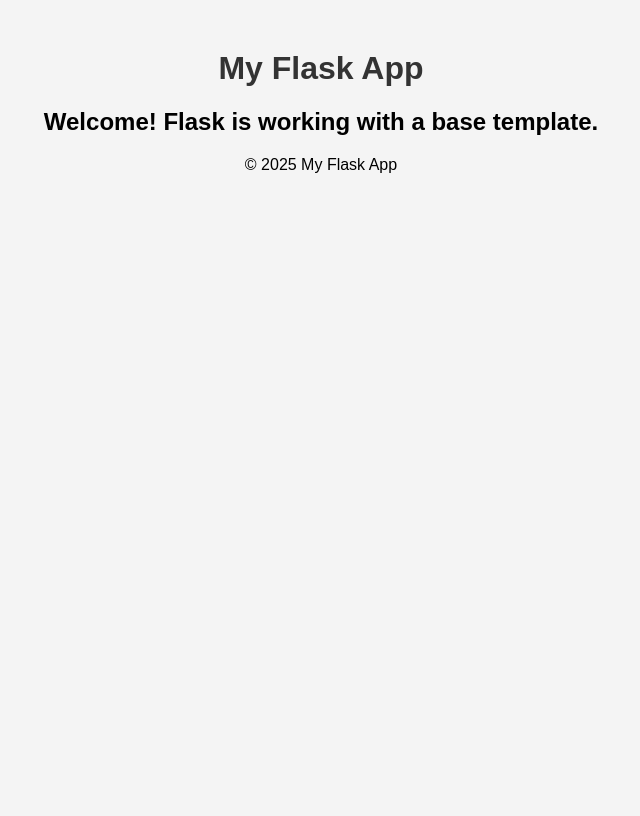
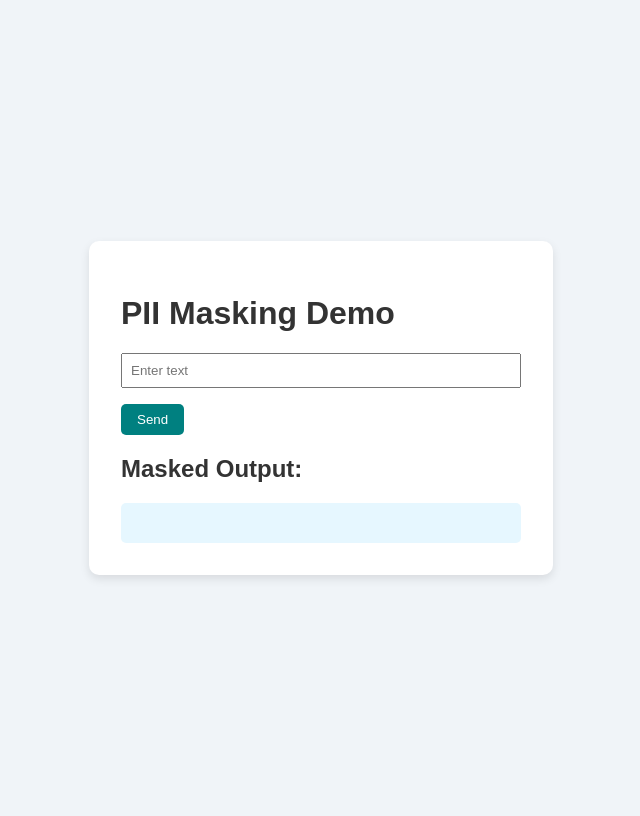
Before and after one commit to divs-jain/IS, a Flask app: page / in a window 1280 px wide. Shown: the whole page, without its empty margins (319-959 px from the left). Before the commit the page ends 173 px from the top, so only its background shows below. Run offline with Flask 3, Linux system fonts and the light colour scheme.

Commit message:
flask NLP setup

```diff
--- a/app.py
+++ b/app.py
@@ -1,15 +1,19 @@
-from flask import Flask, render_template
-from dotenv import load_dotenv
-import os
-load_dotenv()
+from flask import Flask, render_template, request, jsonify
+from pii_module.pipeline import process_text
 
 app = Flask(__name__)
-
-app.config['SECRET_KEY'] = os.getenv("SECRET_KEY")
 
 @app.route("/")
 def home():
     return render_template("index.html")
 
+@app.route("/process", methods=["POST"])
+def process():
+    data = request.get_json()
+    text = data.get("text", "")
+    prompt_type = data.get("prompt_type", "reasoning")
+    result = process_text(text, prompt_type=prompt_type)
+    return jsonify(result)
+
 if __name__ == "__main__":
     app.run(debug=True)
--- /dev/null
+++ b/static/app.js
@@ -0,0 +1,28 @@
+const form = document.getElementById("textForm");
+const input = document.getElementById("textInput");
+const output = document.getElementById("maskedOutput");
+
+form.addEventListener("submit", async (e) => {
+    e.preventDefault();
+    const text = input.value;
+
+    try {
+        const response = await fetch("/process", {
+            method: "POST",
+            headers: {
+                "Content-Type": "application/json",
+            },
+            body: JSON.stringify({ text: text, prompt_type: "full_anonymization" }),
+        });
+
+        if (!response.ok) {
+            throw new Error("Network response was not ok");
+        }
+
+        const data = await response.json();
+        output.textContent = data.masked_text;
+    } catch (err) {
+        console.error("Error:", err);
+        output.textContent = "Error processing text.";
+    }
+});
--- a/static/style.css
+++ b/static/style.css
@@ -1,12 +1,40 @@
 body {
     font-family: Arial, sans-serif;
-    background-color: #f4f4f4;
-    margin: 0;
-    padding: 0;
-    text-align: center;
+    background-color: #f0f4f8;
+    color: #333;
+    display: flex;
+    justify-content: center;
+    align-items: center;
+    height: 100vh;
 }
 
-h1 {
-    color: #333;
-    margin-top: 50px;
+.container {
+    background-color: #fff;
+    padding: 2rem;
+    border-radius: 10px;
+    box-shadow: 0 4px 10px rgba(0,0,0,0.1);
+    width: 400px;
 }
+
+input[type="text"] {
+    width: calc(100% - 20px);
+    padding: 0.5rem;
+    margin-bottom: 1rem;
+}
+
+button {
+    padding: 0.5rem 1rem;
+    background-color: teal;
+    color: white;
+    border: none;
+    border-radius: 5px;
+    cursor: pointer;
+}
+
+#maskedOutput {
+    margin-top: 1rem;
+    padding: 0.5rem;
+    background-color: #e6f7ff;
+    border-radius: 5px;
+    min-height: 1.5rem;
+}
--- a/templates/base.html
+++ b/templates/base.html
@@ -3,20 +3,13 @@
 <head>
     <meta charset="UTF-8">
     <meta name="viewport" content="width=device-width, initial-scale=1.0">
-    <title>{% block title %}Flask App{% endblock %}</title>
+    <title>PII Masking App</title>
     <link rel="stylesheet" href="{{ url_for('static', filename='style.css') }}">
 </head>
 <body>
-    <header>
-        <h1>My Flask App</h1>
-    </header>
-
-    <main>
+    <div class="container">
         {% block content %}{% endblock %}
-    </main>
-
-    <footer>
-        <p>&copy; 2025 My Flask App</p>
-    </footer>
+    </div>
+    <script src="{{ url_for('static', filename='app.js') }}"></script>
 </body>
 </html>
--- a/templates/index.html
+++ b/templates/index.html
@@ -1,7 +1,13 @@
 {% extends "base.html" %}
 
-{% block title %}Home{% endblock %}
+{% block content %}
+<h1>PII Masking Demo</h1>
 
-{% block content %}
-    <h2>Welcome! Flask is working with a base template.</h2>
+<form id="textForm">
+    <input type="text" id="textInput" placeholder="Enter text" required />
+    <button type="submit">Send</button>
+</form>
+
+<h2>Masked Output:</h2>
+<div id="maskedOutput"></div>
 {% endblock %}
```
Also changed, not shown: pii_module/identification.py (added, +109 -0 lines), pii_module/masking.py (added, +13 -0 lines), pii_module/pipeline.py (added, +29 -0 lines), requirements.txt (+53 -0 lines), pii_module/__init__.py (added), pii_module/context_shifting.py (added), pii_module/rule_engine.py (added).
